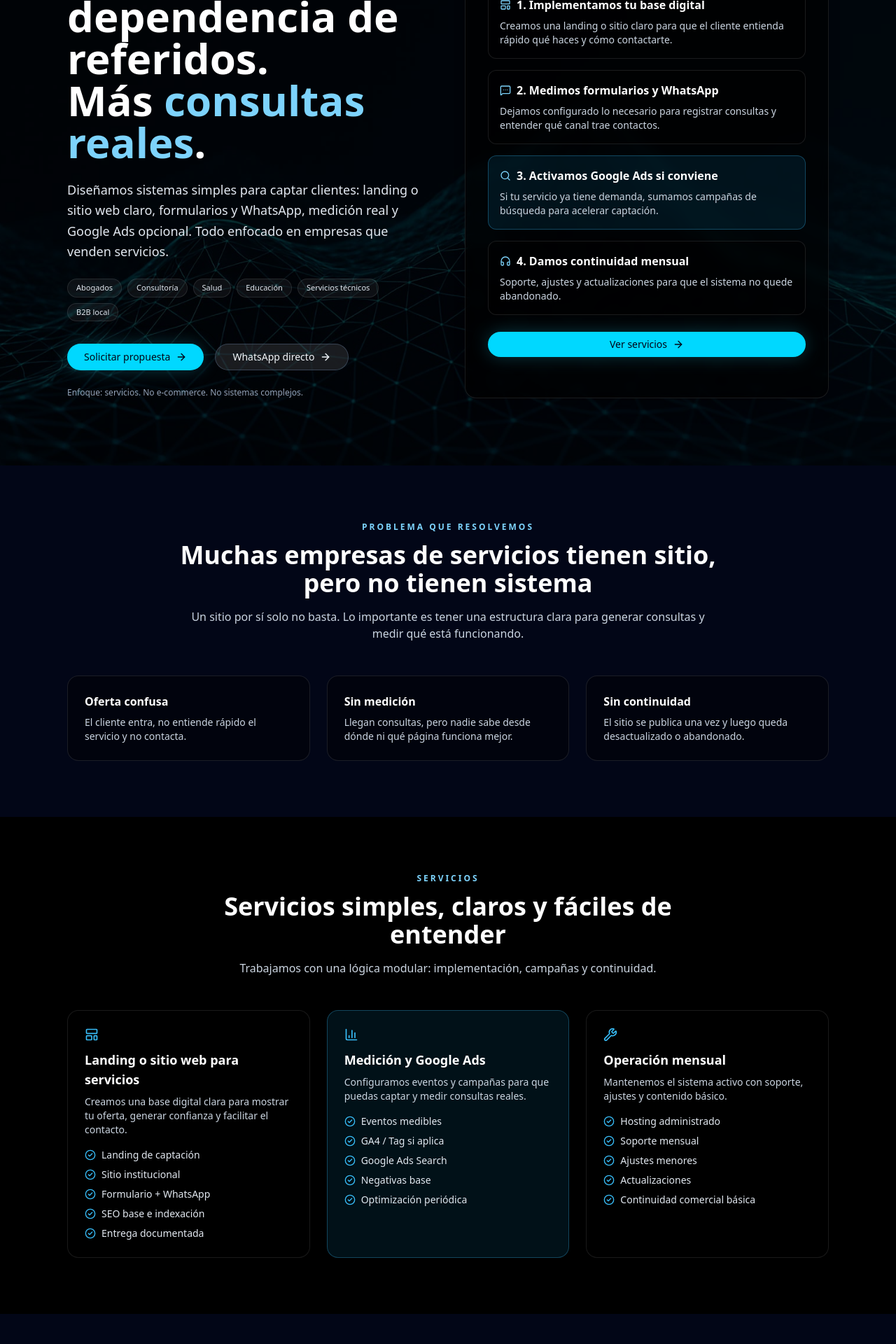
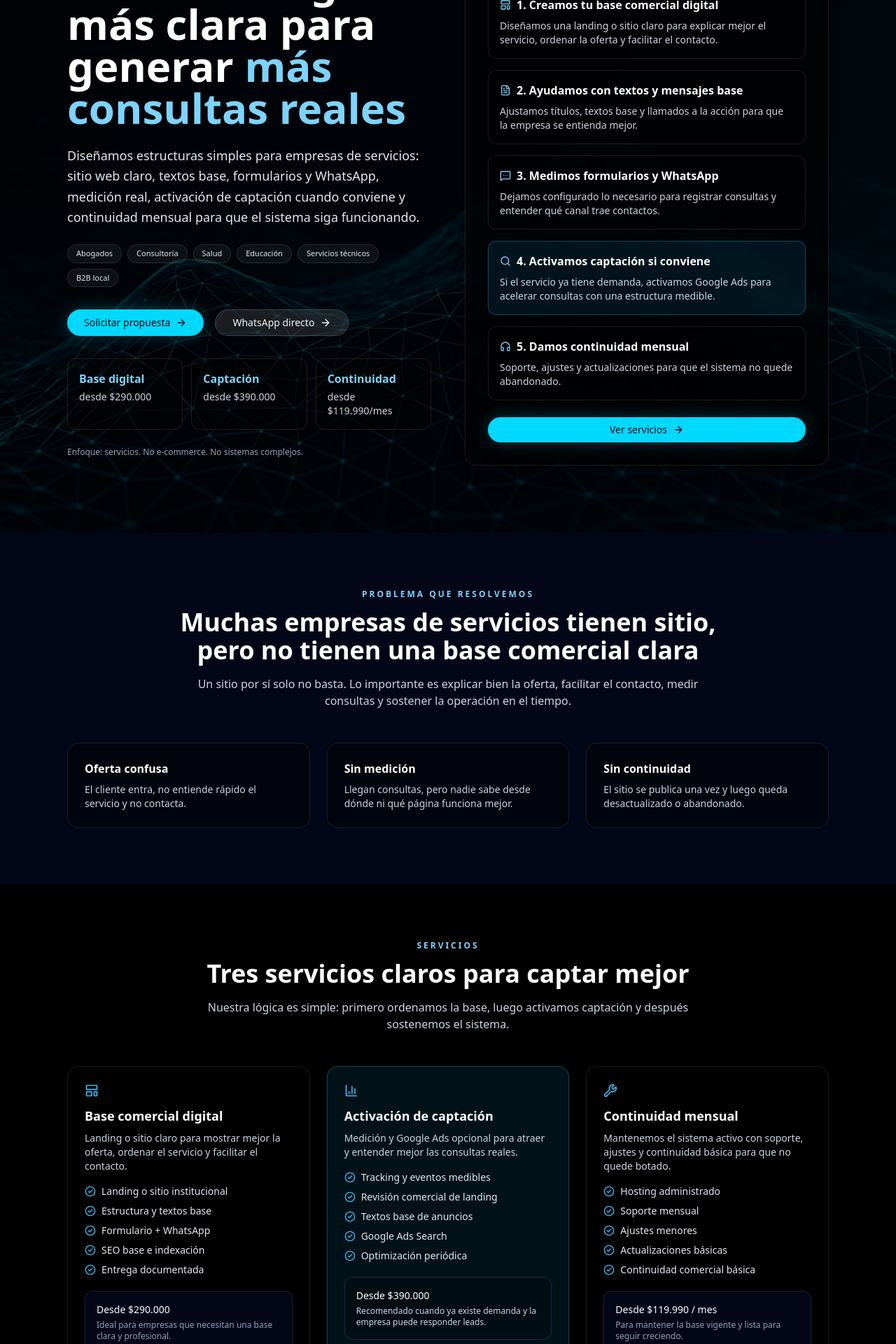
Before and after one commit to TronxGroup/Tronx-Strategy, a Next.js app: page / in a window 1280 px wide. Shown: the part 380-2300 px from the top of the page at 70% size. Built offline with nearby package versions, Linux system fonts and the light colour scheme.

Commit message:
Update page.tsx

```diff
--- a/app/page.tsx
+++ b/app/page.tsx
@@ -1,3 +1,4 @@
+// app/page.tsx
 import type { Metadata } from "next";
 import Link from "next/link";
 import {
@@ -13,6 +14,8 @@ import {
   Coins,
   Timer,
   MessageSquareMore,
+  FileText,
+  ShieldCheck,
 } from "lucide-react";
 
 const SITE_URL = "https://www.tronxstrategy.com";
@@ -20,14 +23,14 @@ const WHATSAPP_NUMBER = "56920080031";
 
 export const metadata: Metadata = {
   metadataBase: new URL(SITE_URL),
-  title: "Tronx Strategy — Captación digital para empresas de servicios | Chile",
+  title: "Tronx Strategy — Base comercial digital para empresas de servicios | Chile",
   description:
-    "Tronx Strategy diseña sistemas simples de captación para empresas de servicios: landing, sitio web, medición, Google Ads y operación mensual.",
+    "Tronx Strategy diseña bases comerciales digitales para empresas de servicios: sitio web claro, textos base, medición, activación de captación y continuidad mensual.",
   alternates: { canonical: "/" },
   openGraph: {
-    title: "Tronx Strategy — Captación digital para empresas de servicios",
+    title: "Tronx Strategy — Base comercial digital para empresas de servicios",
     description:
-      "Landing, sitio, medición y Google Ads opcional para generar consultas reales en empresas de servicios.",
+      "Estructura clara, textos base, medición, Google Ads opcional y continuidad mensual para captar más consultas.",
     url: "/",
     type: "website",
     locale: "es_CL",
@@ -114,15 +117,16 @@ export default function HomePage() {
             </p>
 
             <h1 className="mt-4 text-4xl font-semibold leading-tight text-white md:text-6xl">
-              Menos dependencia de referidos.
+              Una base digital más clara para
               <br />
-              Más <span className="text-sky-300">consultas reales</span>.
+              generar <span className="text-sky-300">más consultas reales</span>
             </h1>
 
             <p className="mt-6 max-w-2xl text-lg leading-relaxed text-slate-200">
-              Diseñamos sistemas simples para captar clientes: landing o sitio
-              web claro, formularios y WhatsApp, medición real y Google Ads
-              opcional. Todo enfocado en empresas que venden servicios.
+              Diseñamos estructuras simples para empresas de servicios: sitio
+              web claro, textos base, formularios y WhatsApp, medición real,
+              activación de captación cuando conviene y continuidad mensual para
+              que el sistema siga funcionando.
             </p>
 
             <div className="mt-6 flex flex-wrap gap-2">
@@ -154,6 +158,21 @@ export default function HomePage() {
               </a>
             </div>
 
+            <div className="mt-8 grid gap-3 sm:grid-cols-3">
+              <div className="rounded-xl border border-white/10 bg-black/30 p-4">
+                <p className="font-semibold text-sky-300">Base digital</p>
+                <p className="mt-1 text-sm text-slate-300">desde $290.000</p>
+              </div>
+              <div className="rounded-xl border border-white/10 bg-black/30 p-4">
+                <p className="font-semibold text-sky-300">Captación</p>
+                <p className="mt-1 text-sm text-slate-300">desde $390.000</p>
+              </div>
+              <div className="rounded-xl border border-white/10 bg-black/30 p-4">
+                <p className="font-semibold text-sky-300">Continuidad</p>
+                <p className="mt-1 text-sm text-slate-300">desde $119.990/mes</p>
+              </div>
+            </div>
+
             <p className="mt-6 text-xs text-slate-400">
               Enfoque: servicios. No e-commerce. No sistemas complejos.
             </p>
@@ -169,12 +188,25 @@ export default function HomePage() {
                 <div className="flex items-center gap-2">
                   <LayoutTemplate className="h-4 w-4 text-sky-300" />
                   <p className="font-semibold text-white">
-                    1. Implementamos tu base digital
+                    1. Creamos tu base comercial digital
                   </p>
                 </div>
                 <p className="mt-2 text-sm text-slate-300">
-                  Creamos una landing o sitio claro para que el cliente entienda
-                  rápido qué haces y cómo contactarte.
+                  Diseñamos una landing o sitio claro para explicar mejor el
+                  servicio, ordenar la oferta y facilitar el contacto.
+                </p>
+              </div>
+
+              <div className="rounded-xl border border-white/10 bg-black/40 p-4">
+                <div className="flex items-center gap-2">
+                  <FileText className="h-4 w-4 text-sky-300" />
+                  <p className="font-semibold text-white">
+                    2. Ayudamos con textos y mensajes base
+                  </p>
+                </div>
+                <p className="mt-2 text-sm text-slate-300">
+                  Ajustamos títulos, textos base y llamados a la acción para que
+                  la empresa se entienda mejor.
                 </p>
               </div>
 
@@ -182,7 +214,7 @@ export default function HomePage() {
                 <div className="flex items-center gap-2">
                   <MessageSquareMore className="h-4 w-4 text-sky-300" />
                   <p className="font-semibold text-white">
-                    2. Medimos formularios y WhatsApp
+                    3. Medimos formularios y WhatsApp
                   </p>
                 </div>
                 <p className="mt-2 text-sm text-slate-300">
@@ -195,12 +227,12 @@ export default function HomePage() {
                 <div className="flex items-center gap-2">
                   <Search className="h-4 w-4 text-sky-300" />
                   <p className="font-semibold text-white">
-                    3. Activamos Google Ads si conviene
+                    4. Activamos captación si conviene
                   </p>
                 </div>
                 <p className="mt-2 text-sm text-slate-300">
-                  Si tu servicio ya tiene demanda, sumamos campañas de búsqueda
-                  para acelerar captación.
+                  Si el servicio ya tiene demanda, activamos Google Ads para
+                  acelerar consultas con una estructura medible.
                 </p>
               </div>
 
@@ -208,7 +240,7 @@ export default function HomePage() {
                 <div className="flex items-center gap-2">
                   <Headphones className="h-4 w-4 text-sky-300" />
                   <p className="font-semibold text-white">
-                    4. Damos continuidad mensual
+                    5. Damos continuidad mensual
                   </p>
                 </div>
                 <p className="mt-2 text-sm text-slate-300">
@@ -235,8 +267,8 @@ export default function HomePage() {
           <SectionTitle
             center
             eyebrow="Problema que resolvemos"
-            title="Muchas empresas de servicios tienen sitio, pero no tienen sistema"
-            desc="Un sitio por sí solo no basta. Lo importante es tener una estructura clara para generar consultas y medir qué está funcionando."
+            title="Muchas empresas de servicios tienen sitio, pero no tienen una base comercial clara"
+            desc="Un sitio por sí solo no basta. Lo importante es explicar bien la oferta, facilitar el contacto, medir consultas y sostener la operación en el tiempo."
           />
 
           <div className="mt-12 grid gap-6 md:grid-cols-3">
@@ -272,67 +304,98 @@ export default function HomePage() {
           <SectionTitle
             center
             eyebrow="Servicios"
-            title="Servicios simples, claros y fáciles de entender"
-            desc="Trabajamos con una lógica modular: implementación, campañas y continuidad."
+            title="Tres servicios claros para captar mejor"
+            desc="Nuestra lógica es simple: primero ordenamos la base, luego activamos captación y después sostenemos el sistema."
           />
 
           <div className="mt-12 grid gap-6 lg:grid-cols-3">
             <article className="rounded-2xl border border-white/10 bg-black/40 p-6">
               <LayoutTemplate className="mb-3 h-5 w-5 text-sky-400" />
               <h3 className="text-lg font-semibold text-white">
-                Landing o sitio web para servicios
+                Base comercial digital
               </h3>
               <p className="mt-2 text-sm text-slate-300">
-                Creamos una base digital clara para mostrar tu oferta, generar
-                confianza y facilitar el contacto.
+                Landing o sitio claro para mostrar mejor la oferta, ordenar el
+                servicio y facilitar el contacto.
               </p>
 
               <ul className="mt-4 space-y-2">
-                <CheckItem>Landing de captación</CheckItem>
-                <CheckItem>Sitio institucional</CheckItem>
+                <CheckItem>Landing o sitio institucional</CheckItem>
+                <CheckItem>Estructura y textos base</CheckItem>
                 <CheckItem>Formulario + WhatsApp</CheckItem>
                 <CheckItem>SEO base e indexación</CheckItem>
                 <CheckItem>Entrega documentada</CheckItem>
               </ul>
+
+              <div className="mt-5 rounded-xl border border-white/10 bg-slate-950 p-4">
+                <p className="text-sm font-medium text-white">Desde $290.000</p>
+                <p className="mt-1 text-xs text-slate-400">
+                  Ideal para empresas que necesitan una base clara y profesional.
+                </p>
+              </div>
             </article>
 
             <article className="rounded-2xl border border-sky-400/30 bg-sky-500/10 p-6">
               <BarChart3 className="mb-3 h-5 w-5 text-sky-400" />
               <h3 className="text-lg font-semibold text-white">
-                Medición y Google Ads
+                Activación de captación
               </h3>
               <p className="mt-2 text-sm text-slate-300">
-                Configuramos eventos y campañas para que puedas captar y medir
+                Medición y Google Ads opcional para atraer y entender mejor las
                 consultas reales.
               </p>
 
               <ul className="mt-4 space-y-2">
-                <CheckItem>Eventos medibles</CheckItem>
-                <CheckItem>GA4 / Tag si aplica</CheckItem>
+                <CheckItem>Tracking y eventos medibles</CheckItem>
+                <CheckItem>Revisión comercial de landing</CheckItem>
+                <CheckItem>Textos base de anuncios</CheckItem>
                 <CheckItem>Google Ads Search</CheckItem>
-                <CheckItem>Negativas base</CheckItem>
                 <CheckItem>Optimización periódica</CheckItem>
               </ul>
+
+              <div className="mt-5 rounded-xl border border-sky-400/20 bg-black/20 p-4">
+                <p className="text-sm font-medium text-white">Desde $390.000</p>
+                <p className="mt-1 text-xs text-slate-300">
+                  Recomendado cuando ya existe demanda y la empresa puede responder leads.
+                </p>
+              </div>
             </article>
 
             <article className="rounded-2xl border border-white/10 bg-black/40 p-6">
               <Wrench className="mb-3 h-5 w-5 text-sky-400" />
               <h3 className="text-lg font-semibold text-white">
-                Operación mensual
+                Continuidad mensual
               </h3>
               <p className="mt-2 text-sm text-slate-300">
-                Mantenemos el sistema activo con soporte, ajustes y contenido
-                básico.
+                Mantenemos el sistema activo con soporte, ajustes y continuidad
+                básica para que no quede botado.
               </p>
 
               <ul className="mt-4 space-y-2">
                 <CheckItem>Hosting administrado</CheckItem>
                 <CheckItem>Soporte mensual</CheckItem>
                 <CheckItem>Ajustes menores</CheckItem>
-                <CheckItem>Actualizaciones</CheckItem>
+                <CheckItem>Actualizaciones básicas</CheckItem>
                 <CheckItem>Continuidad comercial básica</CheckItem>
               </ul>
+
+              <div className="mt-5 rounded-xl border border-white/10 bg-slate-950 p-4">
+                <p className="text-sm font-medium text-white">Desde $119.990 / mes</p>
+                <p className="mt-1 text-xs text-slate-400">
+                  Para mantener la base vigente y lista para seguir creciendo.
+                </p>
+              </div>
             </article>
+          </div>
+
+          <div className="mt-10 text-center">
+            <Link
+              href="/servicios"
+              className="btn-primary inline-flex items-center gap-2 px-6 py-3"
+            >
+              Ver detalle de servicios
+              <ArrowRight className="h-4 w-4" />
+            </Link>
           </div>
         </div>
       </section>
@@ -344,7 +407,7 @@ export default function HomePage() {
             center
             eyebrow="Enfoque"
             title="Esto es para empresas de servicios. No para cualquier proyecto."
-            desc="Buscamos trabajar donde sí tiene sentido construir un sistema simple de captación."
+            desc="Trabajamos donde sí tiene sentido construir una base clara de captación."
           />
 
           <div className="mt-12 grid gap-6 lg:grid-cols-2">
@@ -358,7 +421,7 @@ export default function HomePage() {
                 <CheckItem>Cotizaciones, consultas o agenda</CheckItem>
                 <CheckItem>Servicios B2B o B2C claros</CheckItem>
                 <CheckItem>Negocios con capacidad de responder leads</CheckItem>
-                <CheckItem>Proyectos con foco y objetivo definido</CheckItem>
+                <CheckItem>Proyectos con foco comercial</CheckItem>
               </ul>
             </div>
 
@@ -385,24 +448,26 @@ export default function HomePage() {
           <SectionTitle
             center
             eyebrow="Modelo de trabajo"
-            title="Tres capas simples"
-            desc="Primero implementamos. Luego medimos. Después sostenemos."
+            title="Una lógica simple y fácil de entender"
+            desc="Primero ordenamos la base. Luego activamos captación. Después sostenemos."
           />
 
           <div className="mt-12 grid gap-6 md:grid-cols-3">
             <div className="rounded-2xl border border-white/10 bg-black/40 p-6">
               <Coins className="mb-3 h-5 w-5 text-sky-400" />
-              <h3 className="font-semibold text-white">1. Implementación</h3>
+              <h3 className="font-semibold text-white">1. Base</h3>
               <p className="mt-2 text-sm text-slate-300">
-                Pago único por landing o sitio web.
+                Pago único por una landing o sitio web con estructura clara y
+                textos base.
               </p>
             </div>
 
             <div className="rounded-2xl border border-white/10 bg-black/40 p-6">
               <Search className="mb-3 h-5 w-5 text-sky-400" />
-              <h3 className="font-semibold text-white">2. Performance</h3>
+              <h3 className="font-semibold text-white">2. Captación</h3>
               <p className="mt-2 text-sm text-slate-300">
-                Google Ads opcional si hay demanda y medición clara.
+                Activamos campañas cuando ya existe demanda y la estructura está
+                lista para medir.
               </p>
             </div>
 
@@ -424,7 +489,7 @@ export default function HomePage() {
             center
             eyebrow="Proceso"
             title="Proceso claro y rápido"
-            desc="Sin complejidad innecesaria. Lo importante es publicar bien y medir desde el inicio."
+            desc="Sin complejidad innecesaria. Lo importante es publicar bien, medir desde el inicio y sostener lo que funciona."
           />
 
           <div className="mt-12 grid gap-6 md:grid-cols-4">
@@ -438,7 +503,7 @@ export default function HomePage() {
             <div className="rounded-2xl border border-white/10 bg-black/40 p-6">
               <p className="font-semibold text-sky-300">02</p>
               <p className="mt-2 text-sm text-slate-300">
-                Estructura y copy con foco comercial.
+                Estructura, mensajes y textos base.
               </p>
             </div>
 
@@ -452,7 +517,7 @@ export default function HomePage() {
             <div className="rounded-2xl border border-white/10 bg-black/40 p-6">
               <p className="font-semibold text-sky-300">04</p>
               <p className="mt-2 text-sm text-slate-300">
-                Publicación y continuidad mensual opcional.
+                Publicación y continuidad opcional.
               </p>
             </div>
           </div>
@@ -463,23 +528,60 @@ export default function HomePage() {
               <h3 className="font-semibold text-white">Tiempos típicos</h3>
             </div>
             <p className="mt-2 text-sm text-slate-300">
-              Landing simple: 7–10 días hábiles. Sitio institucional: 2–4
-              semanas.
+              Landing simple: 7–10 días hábiles. Sitio institucional: 2–4 semanas.
             </p>
           </div>
         </div>
       </section>
 
+      {/* DIFERENCIAL */}
+      <section className="bg-black py-20">
+        <div className="mx-auto max-w-6xl px-4 lg:px-8">
+          <SectionTitle
+            center
+            eyebrow="Nuestro diferencial"
+            title="No solo hacemos una web: ayudamos a ordenar la oferta y dejar una base útil"
+            desc="El valor no está solo en publicar un sitio, sino en que la empresa quede mejor explicada, mejor medida y mejor preparada para captar."
+          />
+
+          <div className="mt-12 grid gap-6 md:grid-cols-3">
+            <div className="rounded-2xl border border-white/10 bg-slate-950 p-6">
+              <FileText className="mb-3 h-5 w-5 text-sky-400" />
+              <h3 className="font-semibold text-white">Más claridad</h3>
+              <p className="mt-2 text-sm text-slate-300">
+                Ordenamos servicios, textos y llamadas a la acción para que se entienda mejor qué vendes.
+              </p>
+            </div>
+
+            <div className="rounded-2xl border border-white/10 bg-slate-950 p-6">
+              <BarChart3 className="mb-3 h-5 w-5 text-sky-400" />
+              <h3 className="font-semibold text-white">Más control</h3>
+              <p className="mt-2 text-sm text-slate-300">
+                Formularios, WhatsApp y eventos configurados para registrar consultas reales.
+              </p>
+            </div>
+
+            <div className="rounded-2xl border border-white/10 bg-slate-950 p-6">
+              <ShieldCheck className="mb-3 h-5 w-5 text-sky-400" />
+              <h3 className="font-semibold text-white">Más continuidad</h3>
+              <p className="mt-2 text-sm text-slate-300">
+                Sitios y sistemas pensados para seguir operando, no para quedar abandonados.
+              </p>
+            </div>
+          </div>
+        </div>
+      </section>
+
       {/* CTA FINAL */}
-      <section className="bg-black py-24 text-center">
+      <section className="bg-slate-950 py-24 text-center">
         <div className="mx-auto max-w-4xl px-4 lg:px-8">
           <h2 className="text-3xl font-semibold text-white md:text-4xl">
-            ¿Necesitas más consultas para tu servicio?
+            ¿Necesitas una base más clara para captar mejor?
           </h2>
 
           <p className="mx-auto mt-4 max-w-2xl text-slate-300">
-            Cuéntanos qué vendes, en qué ciudad trabajas y qué objetivo tienes.
-            Te proponemos una estructura simple y clara.
+            Cuéntanos qué servicio vendes, en qué ciudad trabajas y qué objetivo tienes.
+            Te proponemos una estructura simple, medible y aterrizada.
           </p>
 
           <div className="mt-8 flex flex-wrap justify-center gap-4">
@@ -503,8 +605,7 @@ export default function HomePage() {
           </div>
 
           <p className="mt-6 text-xs text-slate-400">
-            Tronx Strategy trabaja con servicios. No e-commerce. No sistemas
-            complejos.
+            Tronx Strategy trabaja con empresas de servicios. No e-commerce. No sistemas complejos.
           </p>
         </div>
       </section>
```
